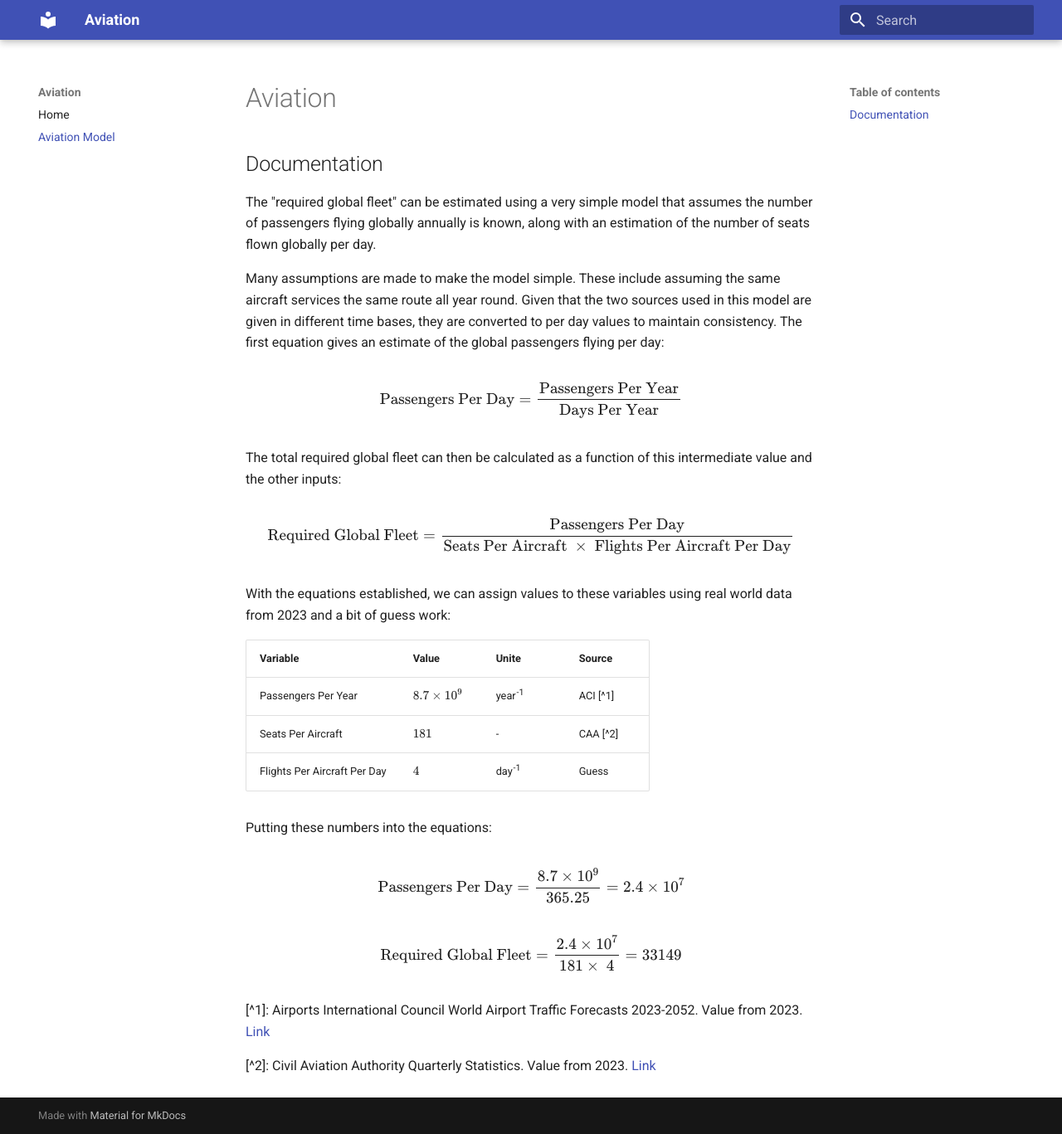
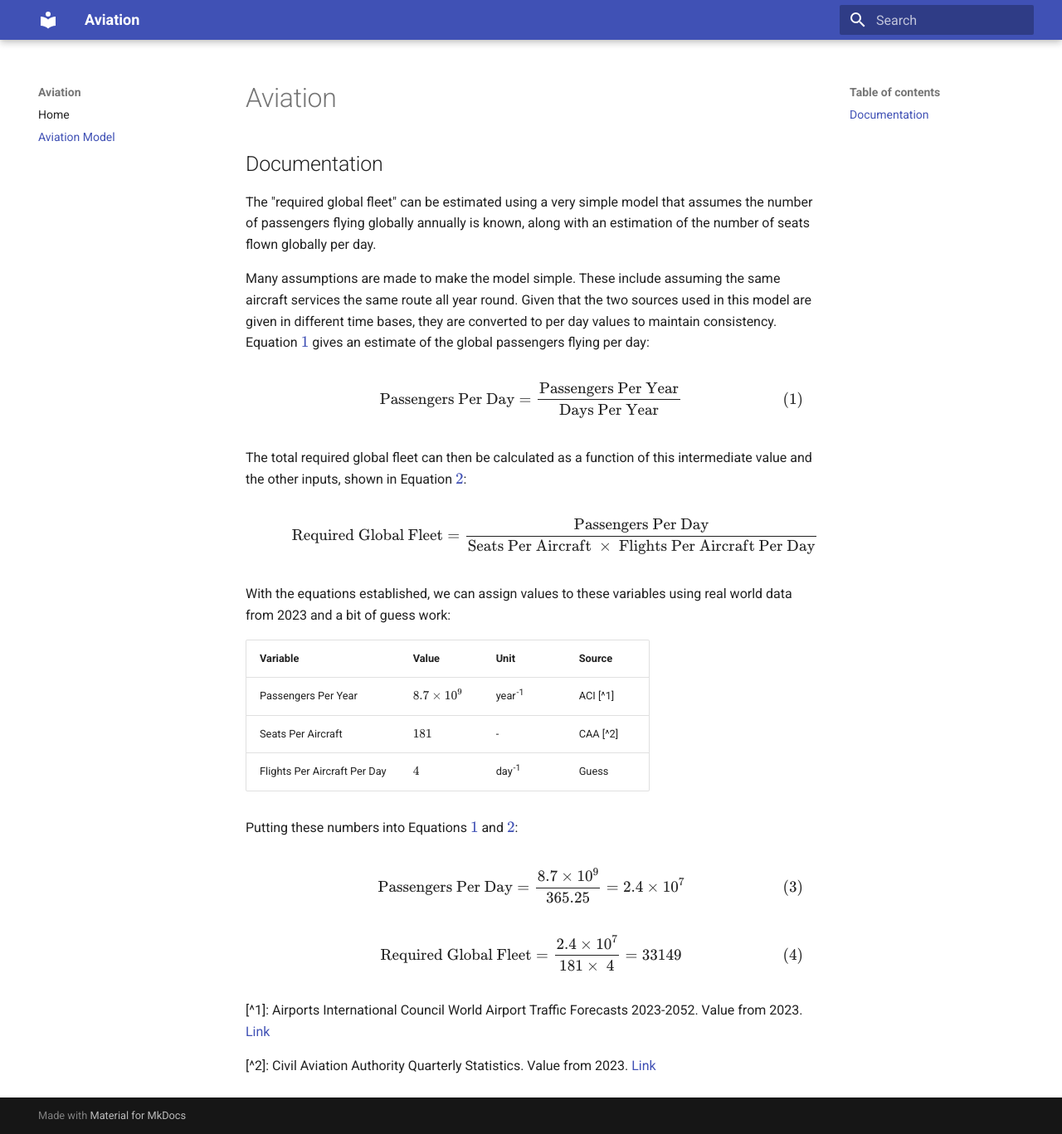
Before and after one commit to petercroookes/aviation, an MkDocs documentation site: the page built from docs/aviation.md, in a window 1280 px wide and 1367 px high. Shown: the whole window at 83% size. Built offline with MkDocs 1.6.1 and Material for MkDocs 9.7.7, drawn with Linux system fonts in a browser that asks for light colours; some of the changed lines change nothing that is shown.

Commit message:
Updated the equations in docs/aviation.md to have labels

```diff
--- a/docs/aviation.md
+++ b/docs/aviation.md
@@ -3,34 +3,46 @@
 ## Documentation
 The "required global fleet" can be estimated using a very simple model that assumes the number of passengers flying globally annually is known, along with an estimation of the number of seats flown globally per day.
 
-Many assumptions are made to make the model simple. These include assuming the same aircraft services the same route all year round. Given that the two sources used in this model are given in different time bases, they are converted to per day values to maintain consistency. The first equation gives an estimate of the global passengers flying per day:
+Many assumptions are made to make the model simple. These include assuming the same aircraft services the same route all year round. Given that the two sources used in this model are given in different time bases, they are converted to per day values to maintain consistency. Equation $\ref{eq:1}$ gives an estimate of the global passengers flying per day:
 
 $$
-\text{Passengers Per Day} = \frac{\text{Passengers Per Year}}{\text{Days Per Year}}
+\begin{equation}
+    \text{Passengers Per Day} = \frac{\text{Passengers Per Year}}{\text{Days Per Year}}
+    \label{eq:1}
+\end{equation}
 $$
 
-The total required global fleet can then be calculated as a function of this intermediate value and the other inputs:
+The total required global fleet can then be calculated as a function of this intermediate value and the other inputs, shown in Equation $\ref{eq:2}$:
 
 $$
-\text{Required Global Fleet} = \frac{\text{Passengers Per Day}}{\text{Seats Per Aircraft}\ \times\ \text{Flights Per Aircraft Per Day}}
+\begin{equation}
+    \text{Required Global Fleet} = \frac{\text{Passengers Per Day}}{\text{Seats Per Aircraft}\ \times\ \text{Flights Per Aircraft Per Day}}
+    \label{eq:2}
+\end{equation}
 $$
 
 With the equations established, we can assign values to these variables using real world data from 2023 and a bit of guess work:
 
-| Variable | Value | Unite | Source |
+| Variable | Value | Unit | Source |
 | -------- | ----- | ----- | ------ |
 | Passengers Per Year | $8.7 \times 10^9$ | year^-1^ | ACI [^1] |
 | Seats Per Aircraft | $181$ | - | CAA [^2] |
 | Flights Per Aircraft Per Day | $4$ | day^-1^ | Guess |
 
-Putting these numbers into the equations:
+Putting these numbers into Equations $\ref{eq:1}$ and $\ref{eq:2}$:
 
 $$
-\text{Passengers Per Day} = \frac{8.7 \times 10^9}{365.25} = 2.4 \times 10^7
+\begin{equation}
+    \text{Passengers Per Day} = \frac{8.7 \times 10^9}{365.25} = 2.4 \times 10^7
+    \label{eq:3}
+\end{equation}
 $$
 
 $$
-\text{Required Global Fleet} = \frac{2.4 \times 10^7}{181 \times\ 4} = 33149
+\begin{equation}
+    \text{Required Global Fleet} = \frac{2.4 \times 10^7}{181 \times\ 4} = 33149
+    \label{eq:4}
+\end{equation}
 $$
 
 [^1]: Airports International Council  World Airport Traffic Forecasts 2023-2052. Value from 2023. [Link](https://store.aci.aero/wp-content/uploads/2024/02/WATF-Executive-Summary.pdf)
```
